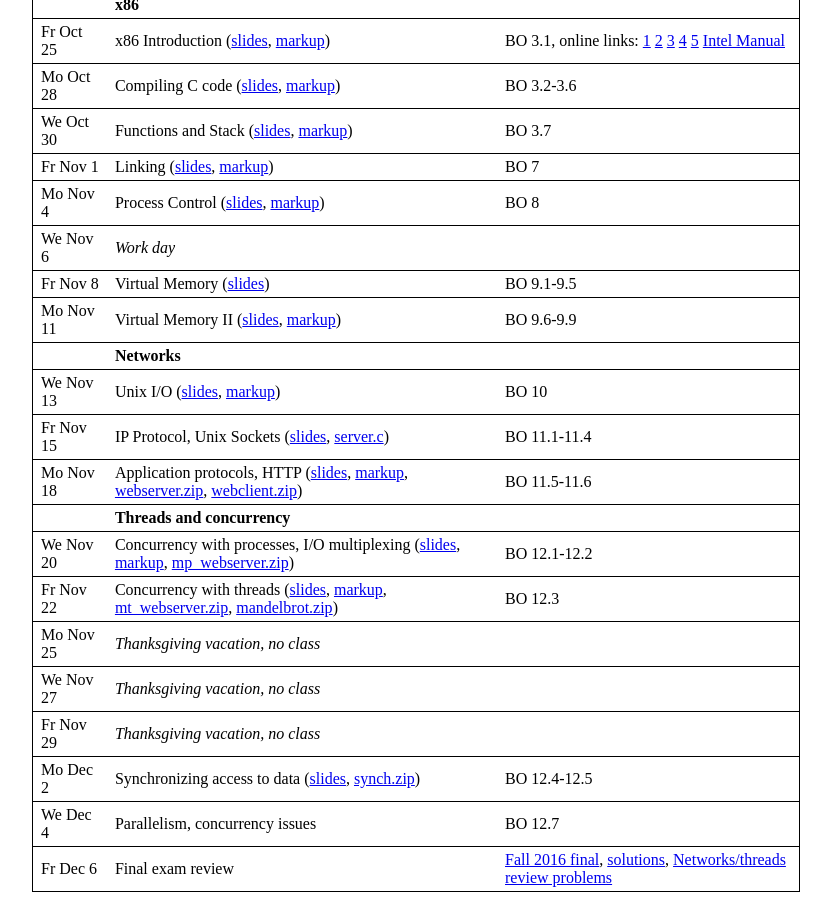
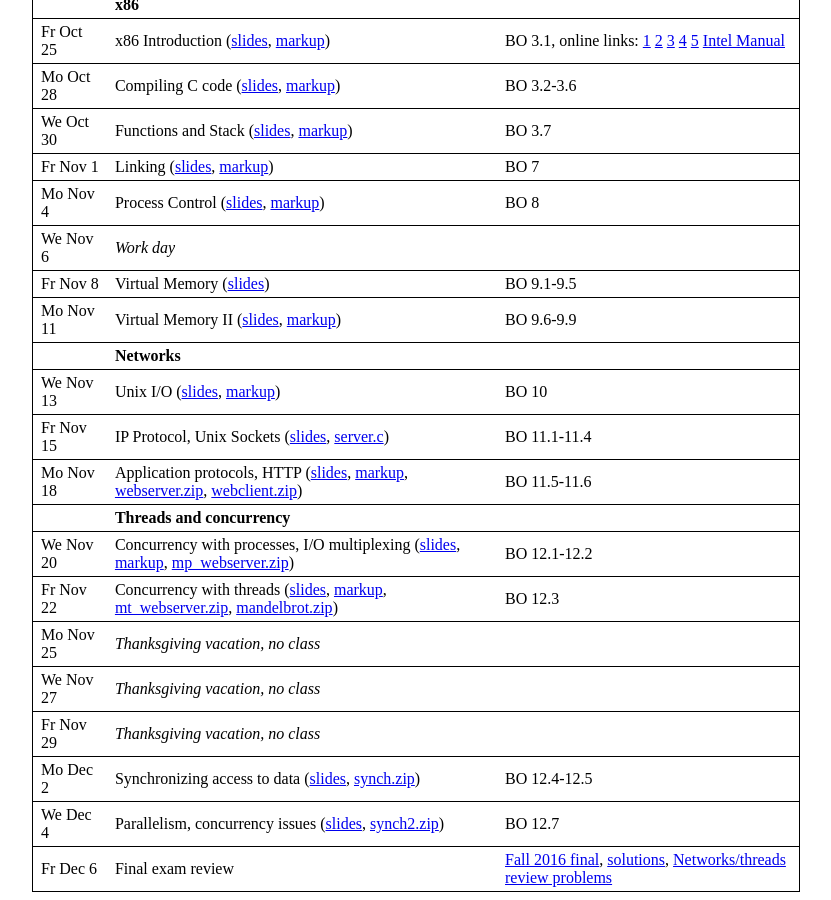
Before and after one commit to jhucsf/fall2019, a Jekyll site: the page built from index.md, in a window 1280 px wide and 900 px high, scrolled down 2582 px. Shown: the whole window, without its empty margins (224-1055 px from the left). Built offline with Jekyll 4.4.1, drawn with Linux system fonts in a browser that asks for light colours.

Commit message:
lecture 35 slides and example code

```diff
--- a/index.md
+++ b/index.md
@@ -117,5 +117,5 @@ Mo Nov 25 | *Thanksgiving vacation, no class*
 We Nov 27 | *Thanksgiving vacation, no class*
 Fr Nov 29 | *Thanksgiving vacation, no class*
 Mo Dec 2  | Synchronizing access to data ([slides](lec/lec34.pdf), [synch.zip](res/synch.zip))              | BO 12.4-12.5
-We Dec 4  | Parallelism, concurrency issues           | BO 12.7
+We Dec 4  | Parallelism, concurrency issues ([slides](lec/lec35.pdf), [synch2.zip](res/synch2.zip))          | BO 12.7
 Fr Dec 6  | Final exam review | [Fall 2016 final](https://www.cs.jhu.edu/~phi/csf/final2016.pdf), [solutions](https://www.cs.jhu.edu/~phi/csf/final2016-solutions.pdf), [Networks/threads review problems](res/final_review.html)
```
Also changed, not shown: 3 other files.
